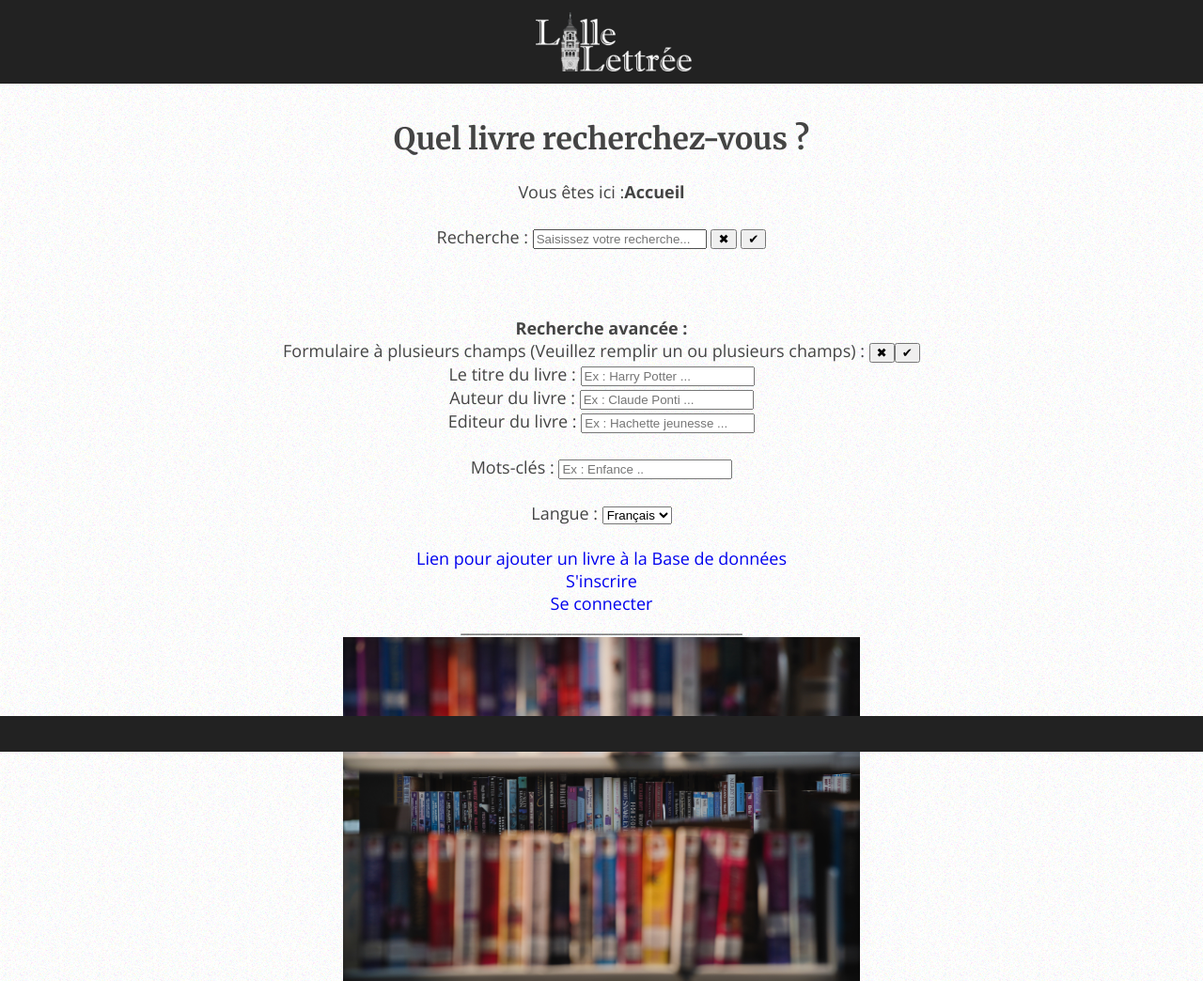
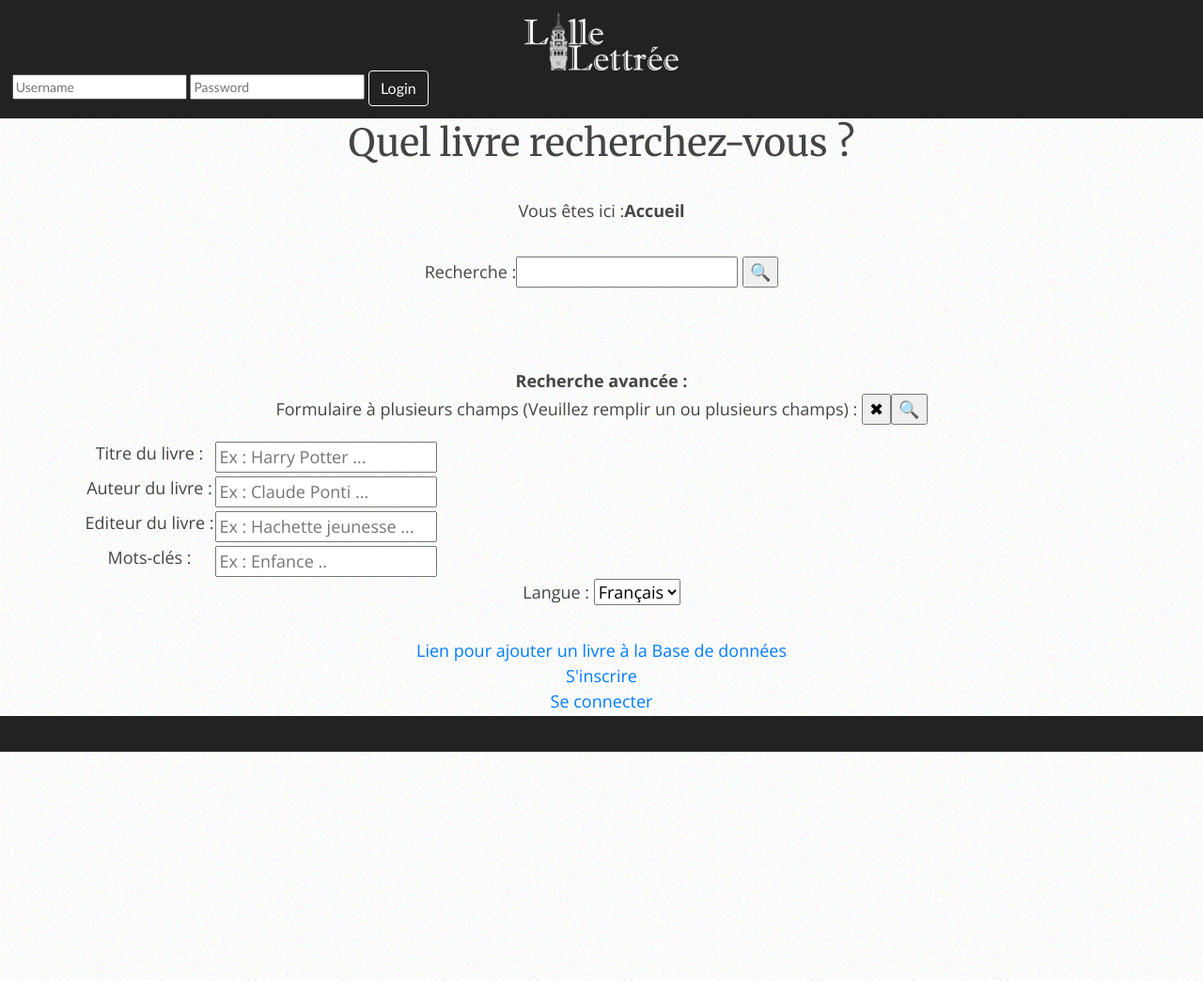
Before and after one commit to yhru/Biblio, a PHP site: page / in a window 1280 px wide. Shown: the top 1044 px of the page at 94% size. Run offline with PHP 8.4, Linux system fonts and the light colour scheme.

Commit message:
Add files via upload

```diff
--- a/SQL Biblio + CSS/index.php
+++ b/SQL Biblio + CSS/index.php
@@ -9,6 +9,7 @@
         <meta name="viewport" content="width=device-width, initial-scale=1.0">
         <label style="font-size:14px; font-family:calibri;">
         <link rel="stylesheet" type="text/css" href="lib/styles/css/style.css">
+        <link rel="stylesheet" href="https://stackpath.bootstrapcdn.com/bootstrap/4.3.1/css/bootstrap.min.css" integrity="sha384-ggOyR0iXCbMQv3Xipma34MD+dH/1fQ784/j6cY/iJTQUOhcWr7x9JvoRxT2MZw1T" crossorigin="anonymous">
     </head>
 
     <body>
@@ -17,6 +18,13 @@
               <a href="index.php">
                 <img class="logo" src="lib\styles\css\logo.png">
               </a>
+              <div class="login_container">
+                <form class="login-input" action="/lib/web/php/connexion.php">
+                  <input type="text" placeholder="Username" name="username">
+                  <input type="text" placeholder="Password" name="passwd">
+                  <button type="submit" class="btn btn-outline-light">Login</button>
+                </form>
+              </div>
             </div>
         </header>
 
@@ -25,20 +33,35 @@
             <label>Vous êtes ici :</label><strong>Accueil</strong><br /><br />
             <form class="form-search" method="POST" action="lib/web/php/result.php">
                 <div class=livreali>
-                    <label>Recherche : </label><input class="champ" type="text" name="recherche" placeholder="Saisissez votre recherche..."/>
-                    <input class="clean" type="reset" value="&#10006"/>
-                    <input class="search" type="submit" name="1" value="&#10004;"><br /><br /><br /><br />
+                    <label>Recherche : </label><input class="champ" type="text" name="recherche" placeholder=""/>
+                    <input class="search" type="submit" name="1" value="&#128269;"><br /><br /><br /><br />
                 </div>
             </form>
                 <div class="cssformulaire">
                     <form name="formulaire2" class="form-search" method="POST" action="lib/web/php/result.php">
                         <strong>Recherche avancée : </strong><br />
                         <span class="form-advanced"><p>Formulaire à plusieurs champs (Veuillez remplir un ou plusieurs champs) :
-                        <input class="clean" type="reset" value="&#10006;"/><input  class="search" type="submit" name="2" value="&#10004;"></p>
-                        <label for="Title">Le titre du livre : </label><input class="champ" type="text" name="Title" placeholder="Ex : Harry Potter ..."/><br />
-                        <label for ="Author">Auteur du livre : </label><input class="champ" type="text" name="Author" placeholder="Ex : Claude Ponti ..."/><br />
-                        <label for="Editor">Editeur du livre : </label><input class="champ" type="text" name="Editor" placeholder="Ex : Hachette jeunesse ..."/><br /><br />
-                        <label for="KeyWord">Mots-clés : </label><input class="champ" type="text" name="ListeKW" placeholder="Ex : Enfance .."/><br /><br/>
+                        <input class="clean" type="reset" value="&#10006;"/><input  class="search" type="submit" name="2" value="&#128269;"></p>
+                        <div class="aligntext">
+                          <table align="center">
+                          <tr>
+                            <td><label for="Title">Titre du livre : </label></td>
+                            <td><input class="champ" type="text" name="Title" placeholder="Ex : Harry Potter ..."/></td>
+                          </tr>
+                          <tr>
+                            <td><label for ="Author">Auteur du livre : </label></td>
+                            <td><input class="champ" type="text" name="Author" placeholder="Ex : Claude Ponti ..."/></td>
+                          </tr>
+                          <tr>
+                            <td><label for="Editor">Editeur du livre : </label></td>
+                            <td><input class="champ" type="text" name="Editor" placeholder="Ex : Hachette jeunesse ..."/></td>
+                          </tr>
+                          <tr>
+                            <td><label for="KeyWord">Mots-clés : </label></td>
+                            <td><input class="champ" type="text" name="ListeKW" placeholder="Ex : Enfance .."/></td>
+                          </tr>
+                        </table>
+                        </div>
                         <label>Langue : </label>
                             <select name="Langage" id="choix">
                                 <!--<option></option>-->
```
